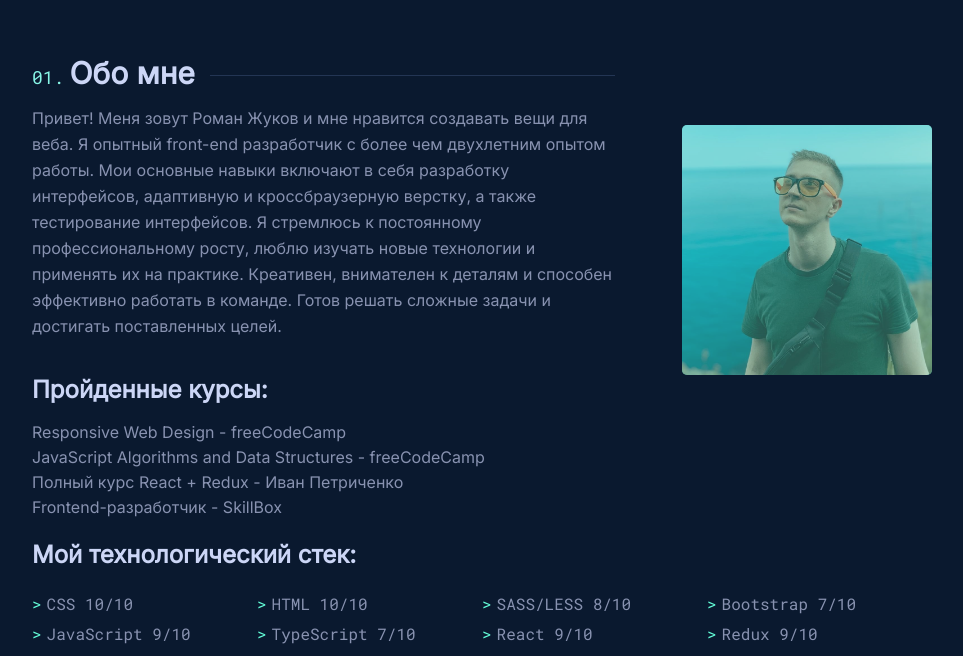
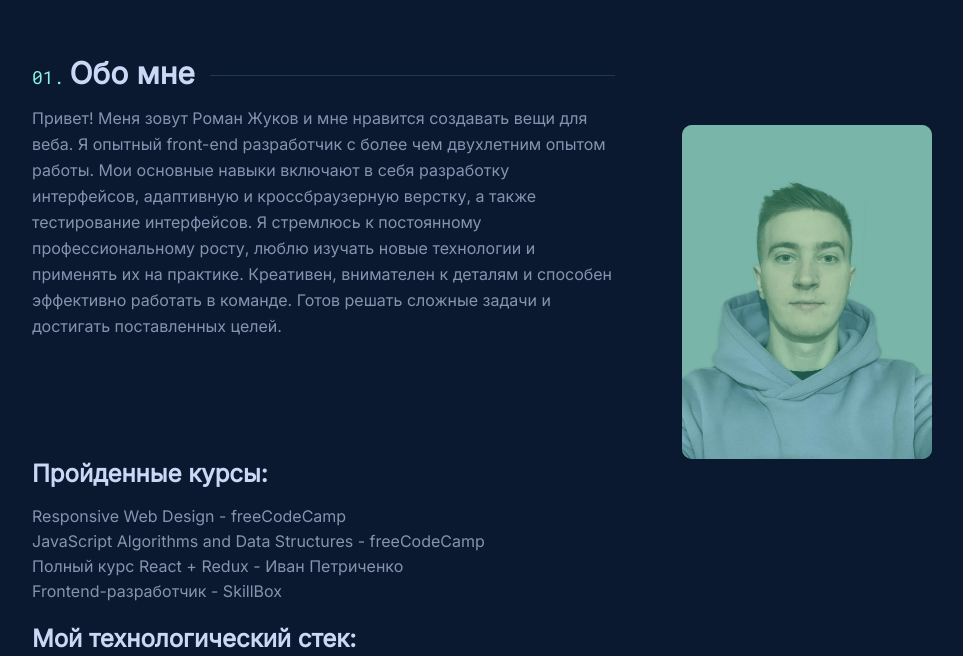
Before and after one commit to Zhukov1995/portfolio_app, a React (Create React App) app: page / in a window 1280 px wide. Shown: the part 681-1337 px from the top of the page, without its empty margins (208-1171 px from the left). Built offline with nearby package versions, Linux system fonts and the light colour scheme.

Commit message:
change about photo

```diff
--- a/src/App/Pages/Main/Sections/SectionAbout/sectionAbout.js
+++ b/src/App/Pages/Main/Sections/SectionAbout/sectionAbout.js
@@ -1,4 +1,4 @@
-import MyPhoto from './my-photo.jpg';
+import MyPhoto from './photo_my.jpg';
 import Title from '../../../../UI/Title/title';
 import { motion } from 'framer-motion';
 import './sectionAbout.scss';
--- a/src/App/Pages/Main/Sections/SectionAbout/sectionAbout.media.scss
+++ b/src/App/Pages/Main/Sections/SectionAbout/sectionAbout.media.scss
@@ -33,7 +33,6 @@
                 }
             }
             .wrapper_img {
-                height: 250px;
                 margin: 0 auto;
                 margin-top: 0px;
             }
--- a/src/App/Pages/Main/Sections/SectionAbout/sectionAbout.scss
+++ b/src/App/Pages/Main/Sections/SectionAbout/sectionAbout.scss
@@ -12,17 +12,16 @@
             }
         }
         .wrapper_img {
-            height: 250px;
+            height: 334px;
             z-index: 2;
             margin-top: 20px;
-            border-radius: 5px;
             background-color: #4cfbd2d8;
+            border-radius: 10px;
             .about_img {
                 display: inline;
                 width: 250px;
                 height: auto;
-                max-height: 250px;
-                border-radius: 5px;
+                border-radius: 10px;
                 z-index: 1;
                 opacity: 0.6;
             }
```
Also changed, not shown: src/App/Pages/Main/Sections/SectionAbout/my-photo.jpg (deleted), src/App/Pages/Main/Sections/SectionAbout/photo_my.jpg (added).
